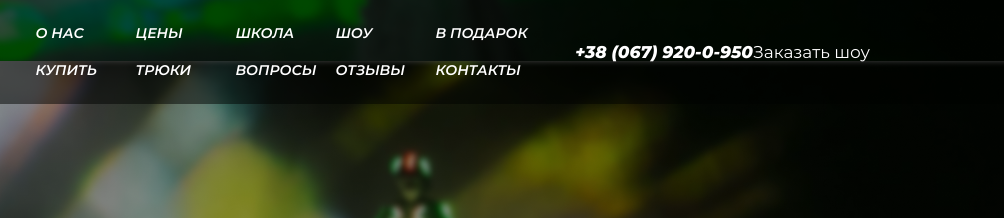
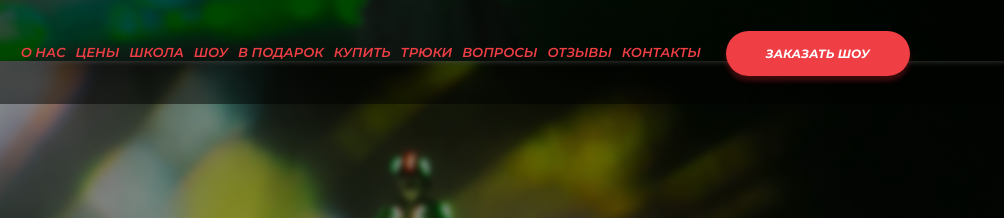
Before and after one commit to serhiihaniuk/FLYBOARD, a website: page app/index.html in a window 1280 px wide. Shown: the top 218 px of the page, 276-1280 px from the left. Drawn offline with Linux system fonts and the light colour scheme; files whose address does not match are found by name.

Commit message:
header change

```diff
--- a/app/index.html
+++ b/app/index.html
@@ -31,9 +31,10 @@
               </ul>
             </nav>
             <div class="header__contacts">
-              <a href="tel:380679200950" class="header__tel"
+              <!-- <a href="tel:380679200950" class="header__tel"
                 >+38 (067) 920-0-950</a
-              ><a href="" class="header__order common-button">Заказать шоу</a>
+              > -->
+              <a href="" class="header__order common-button">Заказать шоу</a>
             </div>
             <div class="header__language"></div>
             <div class="header__brgr"></div>
--- a/app/scss/blocks.scss
+++ b/app/scss/blocks.scss
@@ -0,0 +1,17 @@
+.common-button {
+   color: #fff;
+   text-transform: uppercase;
+   font-style: italic;
+   font-weight: bold;
+   font-size: 12px;
+   line-height: 15px;
+   background-color: $redlight;
+   box-shadow: 0px 5px 5px rgba(204, 33, 40, 0.3);
+   border-radius: 100px;
+
+   padding: 15px 40px;
+   transition: background-color 0.3s ease;
+   &:hover {
+      background-color: $red;
+   }
+}
--- a/app/scss/header.scss
+++ b/app/scss/header.scss
@@ -37,13 +37,10 @@
    // .header__list
 
    &__list {
-      display: grid;
-      grid-template-columns: repeat(5, 1fr);
-      grid-template-rows: 1fr 1fr;
-      row-gap: 10px;
+      display: flex;
       text-transform: uppercase;
-      width: 500px;
-      font-size: 14px;
+
+      font-size: 13px;
       font-style: italic;
       font-weight: 600;
    }
@@ -51,6 +48,8 @@
    // .header__item
 
    &__item {
+      margin: 0 5px;
+      color: $redlight;
       transition: color 0.3s ease;
       &:hover {
          color: $red;
--- a/app/scss/style.scss
+++ b/app/scss/style.scss
@@ -1,4 +1,5 @@
 $red: #cc2128;
+$redlight: #f03e45;
 
 @import "media";
 @import "reset";
```
Also changed, not shown: app/css/style.min.css.
